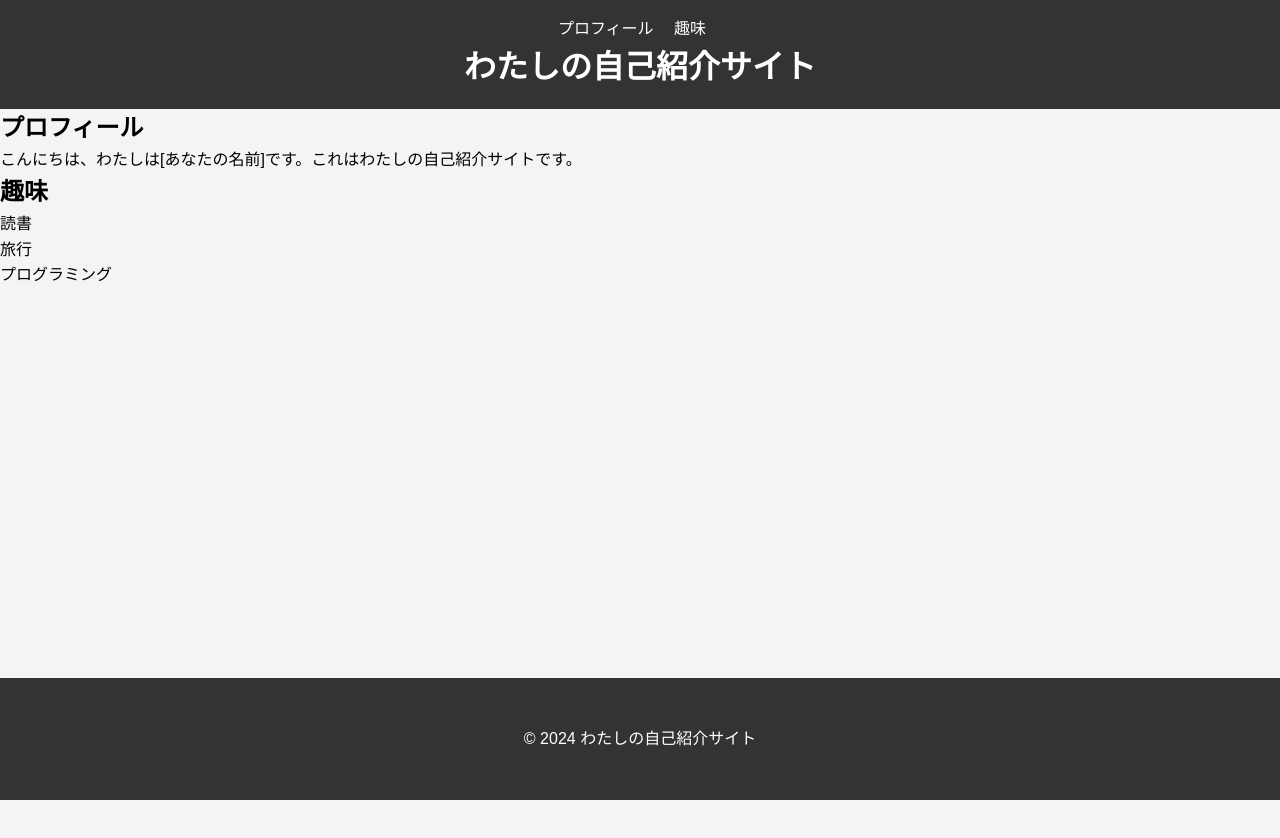
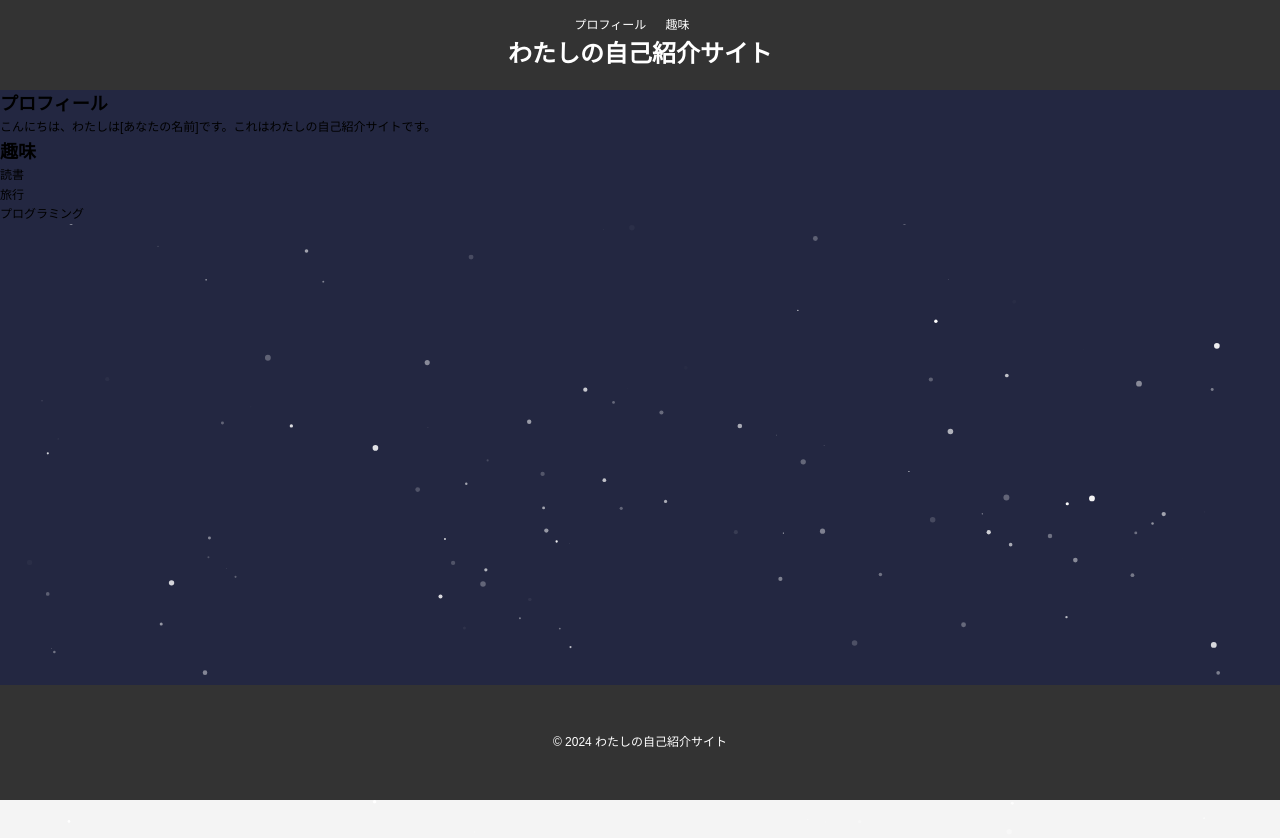
Before and after one commit to HIKA777/about-me, a plain HTML site: page index.html in a window 1280 px wide. Before the commit the page ends 800 px from the top, so only its background shows below. Drawn offline with nearby package versions, Linux system fonts and the light colour scheme; some packages are replaced by stand-ins of ours.

Commit message:
particlesの追加

```diff
--- /dev/null
+++ b/CSS/particles.css
@@ -0,0 +1,57 @@
+/* ---- reset ---- */
+body {
+    margin: 0;
+    font: normal 75% Arial, Helvetica, sans-serif;
+  }
+
+  canvas {
+    display: block;
+    vertical-align: bottom;
+  }
+
+  /* ---- particles.js container ---- */
+  #particles-js {
+    position: absolute;
+    width: 100%;
+    height: 100%;
+    background-color: #232741;
+    background-repeat: no-repeat;
+    background-size: 20%;
+    background-position: 50% 50%;
+  }
+
+  /* ---- stats.js ---- */
+  .count-particles {
+    background: #000022;
+    position: absolute;
+    top: 48px;
+    left: 0;
+    width: 80px;
+    color: #13E8E9;
+    font-size: .8em;
+    text-align: left;
+    text-indent: 4px;
+    line-height: 14px;
+    padding-bottom: 2px;
+    font-family: Helvetica, Arial, sans-serif;
+    font-weight: bold;
+  }
+
+  .js-count-particles {
+    font-size: 1.1em;
+  }
+
+  #stats, .count-particles {
+    -webkit-user-select: none;
+    margin-top: 5px;
+    margin-left: 5px;
+  }
+
+  #stats {
+    border-radius: 3px 3px 0 0;
+    overflow: hidden;
+  }
+
+  .count-particles {
+    border-radius: 0 0 3px 3px;
+  }
--- a/index.html
+++ b/index.html
@@ -6,9 +6,11 @@
     <title>自己紹介</title>
 		<!-- reset.css ress -->
 		<link rel="stylesheet" href="https://unpkg.com/ress/dist/ress.min.css" />
+        <link rel="stylesheet" href="CSS/particles.css">
     <link rel="stylesheet" href="CSS/styles.css">
 </head>
 <body class="body">
+    <div id="particles-js">
         <header class="header">
             <nav class="nav">
                 <ul>
@@ -35,6 +37,11 @@
         <footer class="footer">
             <p>&copy; 2024 わたしの自己紹介サイト</p>
         </footer>
+    </div>
+
+    </div>
+    <script src="http://cdn.jsdelivr.net/particles.js/2.0.0/particles.min.js"></script>
+    <script src="js/particles.js"></script>
     <script src="js/scripts.js"></script>
 </body>
 </html>
--- /dev/null
+++ b/js/particles.js
@@ -0,0 +1,110 @@
+particlesJS("particles-js", {
+    "particles": {
+      "number": {
+        "value": 160,
+        "density": {
+          "enable": true,
+          "value_area": 800
+        }
+      },
+      "color": {
+        "value": "#ffffff"
+      },
+      "shape": {
+        "type": "circle",
+        "stroke": {
+          "width": 0,
+          "color": "#000000"
+        },
+        "polygon": {
+          "nb_sides": 5
+        },
+        "image": {
+          "src": "img/github.svg",
+          "width": 100,
+          "height": 100
+        }
+      },
+      "opacity": {
+        "value": 1,
+        "random": true,
+        "anim": {
+          "enable": true,
+          "speed": 1,
+          "opacity_min": 0,
+          "sync": false
+        }
+      },
+      "size": {
+        "value": 3,
+        "random": true,
+        "anim": {
+          "enable": false,
+          "speed": 4,
+          "size_min": 0.3,
+          "sync": false
+        }
+      },
+      "line_linked": {
+        "enable": false,
+        "distance": 150,
+        "color": "#ffffff",
+        "opacity": 0.4,
+        "width": 1
+      },
+      "move": {
+        "enable": true,
+        "speed": 1,
+        "direction": "none",
+        "random": true,
+        "straight": false,
+        "out_mode": "out",
+        "bounce": false,
+        "attract": {
+          "enable": false,
+          "rotateX": 600,
+          "rotateY": 600
+        }
+      }
+    },
+    "interactivity": {
+      "detect_on": "canvas",
+      "events": {
+        "onhover": {
+          "enable": true,
+          "mode": "bubble"
+        },
+        "onclick": {
+          "enable": true,
+          "mode": "repulse"
+        },
+        "resize": true
+      },
+      "modes": {
+        "grab": {
+          "distance": 400,
+          "line_linked": {
+            "opacity": 1
+          }
+        },
+        "bubble": {
+          "distance": 250,
+          "size": 0,
+          "duration": 2,
+          "opacity": 0,
+          "speed": 3
+        },
+        "repulse": {
+          "distance": 400,
+          "duration": 0.4
+        },
+        "push": {
+          "particles_nb": 4
+        },
+        "remove": {
+          "particles_nb": 2
+        }
+      }
+    },
+    "retina_detect": true
+  });
```
Lines whose indentation alone changed are shown as unchanged.
